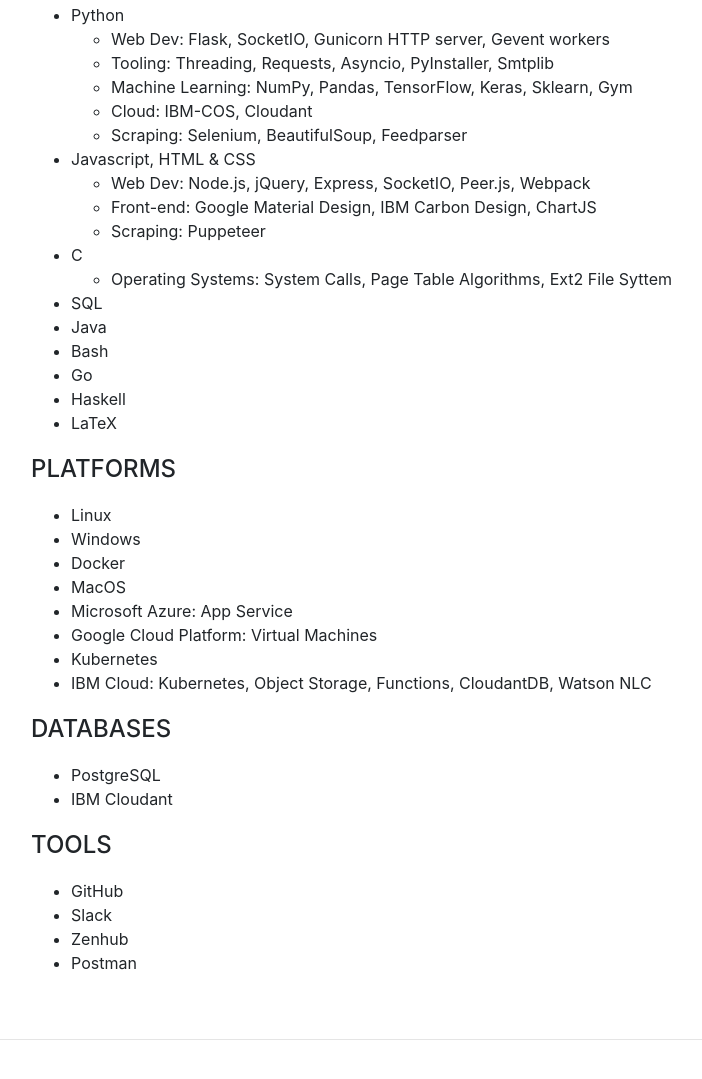
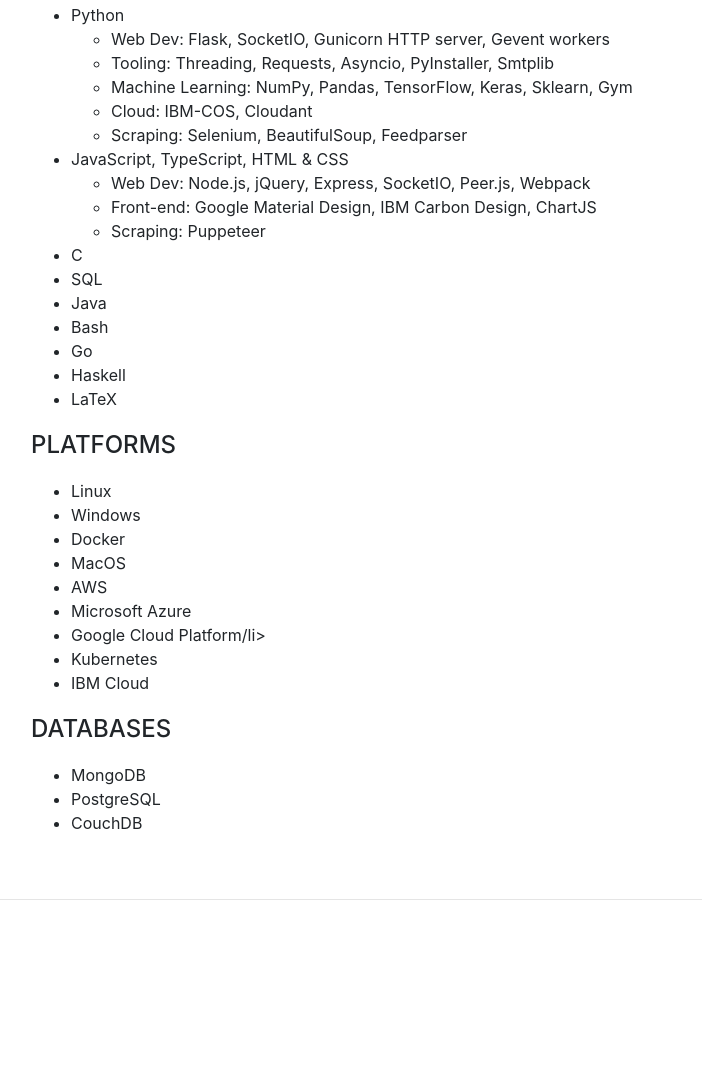
Before and after one commit to felixjchen/felixjchen.github.io, a website with bundled scripts: page index.html in a window 1280 px wide. Shown: the part 3103-4182 px from the top of the page, without its empty margins (289-991 px from the left). Built offline with nearby package versions, Linux system fonts and the light colour scheme; a web font is replaced by a local one.

Commit message:
Update index.html

```diff
--- a/index.html
+++ b/index.html
@@ -313,7 +313,7 @@
               </ul>
             </li>
             <li>
-              Javascript, HTML & CSS
+              JavaScript, TypeScript, HTML & CSS
               <ul>
                 <li>
                   Web Dev: Node.js, jQuery, Express, SocketIO, Peer.js, Webpack
@@ -324,15 +324,7 @@
                 <li>Scraping: Puppeteer</li>
               </ul>
             </li>
-            <li>
-              C
-              <ul>
-                <li>
-                  Operating Systems: System Calls, Page Table Algorithms, Ext2
-                  File Syttem
-                </li>
-              </ul>
-            </li>
+            <li>C</li>
             <li>SQL</li>
             <li>Java</li>
             <li>Bash</li>
@@ -346,25 +338,17 @@
             <li>Windows</li>
             <li>Docker</li>
             <li>MacOS</li>
-            <li>Microsoft Azure: App Service</li>
-            <li>Google Cloud Platform: Virtual Machines</li>
+            <li>AWS</li>
+            <li>Microsoft Azure</li>
+            <li>Google Cloud Platform/li></li>
             <li>Kubernetes</li>
-            <li>
-              IBM Cloud: Kubernetes, Object Storage, Functions, CloudantDB,
-              Watson NLC
-            </li>
+            <li>IBM Cloud</li>
           </ul>
           <div class="subheading mb-3">Databases</div>
           <ul>
+            <li>MongoDB</li>
             <li>PostgreSQL</li>
-            <li>IBM Cloudant</li>
-          </ul>
-          <div class="subheading mb-3">Tools</div>
-          <ul>
-            <li>GitHub</li>
-            <li>Slack</li>
-            <li>Zenhub</li>
-            <li>Postman</li>
+            <li>CouchDB</li>
           </ul>
         </div>
       </section>
```
